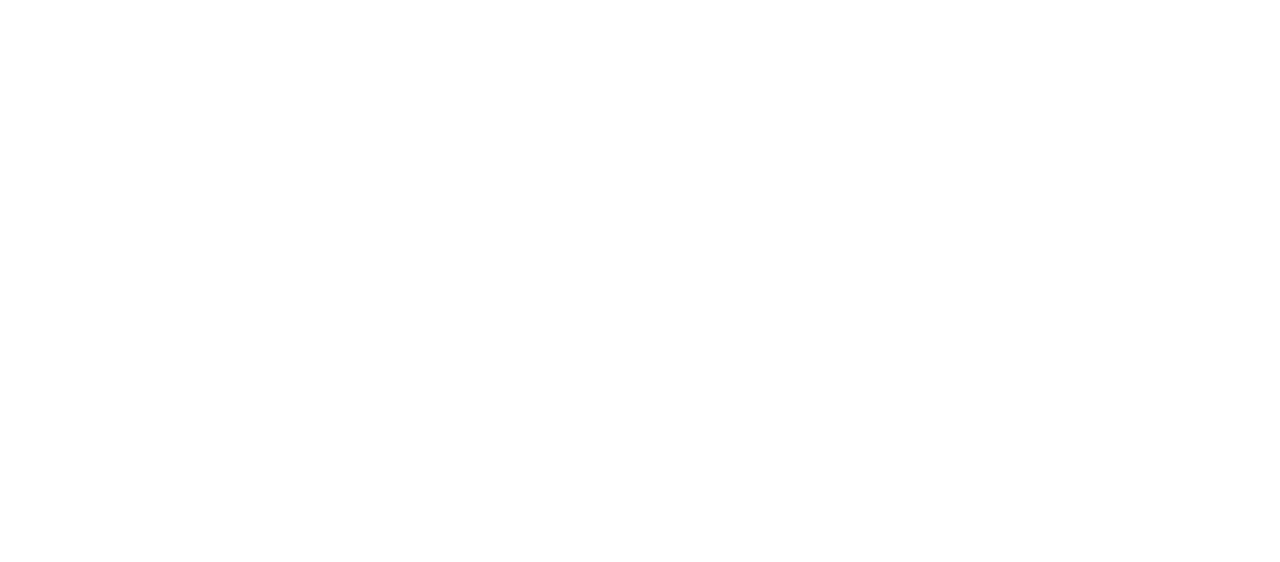
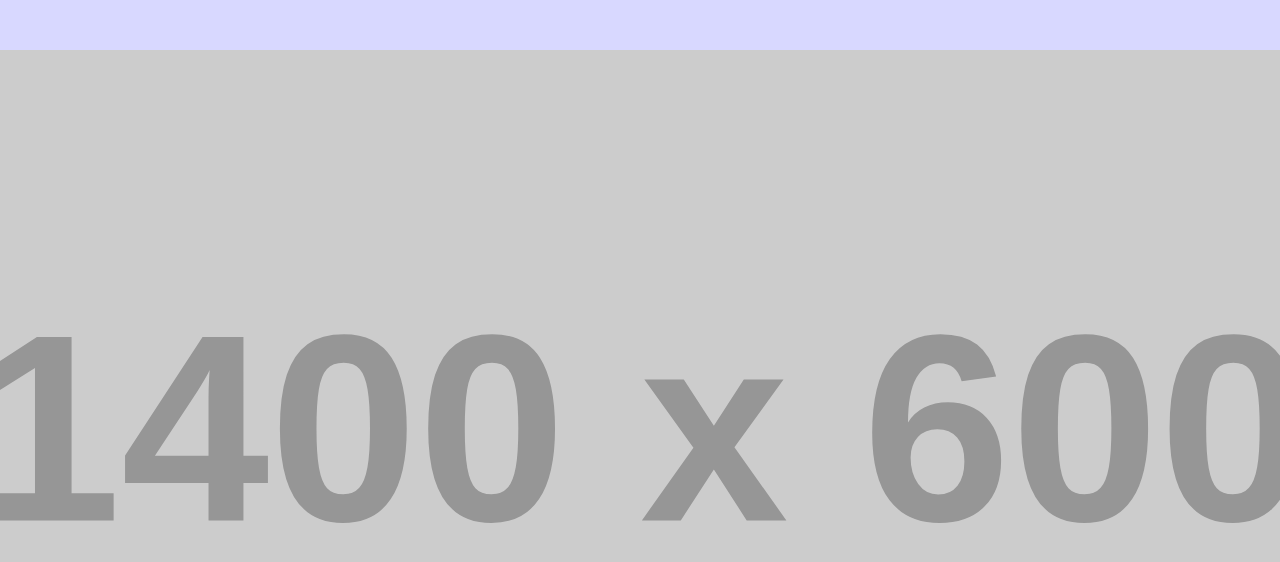
Before and after one commit to LiquidArtDevelopers/_PROYECTO_02_COLABORATIVO_WEB_24, a plain HTML site: page jeanpaul.html in a window 1280 px wide. Drawn offline with Linux system fonts and the light colour scheme; placeholder pictures from the web are drawn by us; a web font is replaced by a local one.

Commit message:
16 mayo 2024 AREA

```diff
--- a/assets/css/style_jeanpaul.css
+++ b/assets/css/style_jeanpaul.css
@@ -6,4 +6,41 @@
     box-sizing: border-box;
 }
 
+/* DAR TEXTOS DE ALTA */
+
+@font-face {
+    font-family: 'NOTO SANS';
+    src: url('../fonts/Noto_Sans/NotoSans-Italic-VariableFont_wdth\,wght.ttf');
+}
+
+@font-face {
+    font-family: 'NOTO SANS 2';
+    src: url('../fonts/Noto_Sans/NotoSans-VariableFont_wdth\,wght.ttf');
+}
+
 /* VARIABLES */
+
+:root {
+    --colormio00: white;
+    --colormio01:rgb(44, 44, 44);
+    --colormio02:rgb(216, 216, 255);
+
+    --fuentemia00:"Noto Sans", sans-serif;
+
+}
+
+/* SECCIONES DE LA WEB */
+
+nav{
+   height: 50px;
+   background-color: var(--colormio02)
+}
+
+header {
+    height: 100vh;
+    background-image: url('https://dummyimage.com/1400x600');
+    background-size: cover;
+    background-repeat: no-repeat;
+    background-position: center center;
+    position: relative;
+}
--- a/jeanpaul.html
+++ b/jeanpaul.html
@@ -7,17 +7,16 @@
     <link rel="stylesheet" href="./assets/css/style_jeanpaul.css">
     <link rel="preconnect" href="https://fonts.googleapis.com">
     <link rel="preconnect" href="https://fonts.gstatic.com" crossorigin>
-    <link href="https://fonts.googleapis.com/css2?family=Noto+Sans:ital,wght@0,100..900;1,100..900&display=swap" rel="stylesheet">
+    <link href="https://fonts.googleapis.com/css2?family=Freeman&display=swap" rel="stylesheet">
+
 </head>
-<nav>
 
-</nav>
+<body>
+    <nav>
+    </nav>
 
-<header>
+    <header></header>
 
-
-</header>
-<body>
 
 </body>
 </html>
```
